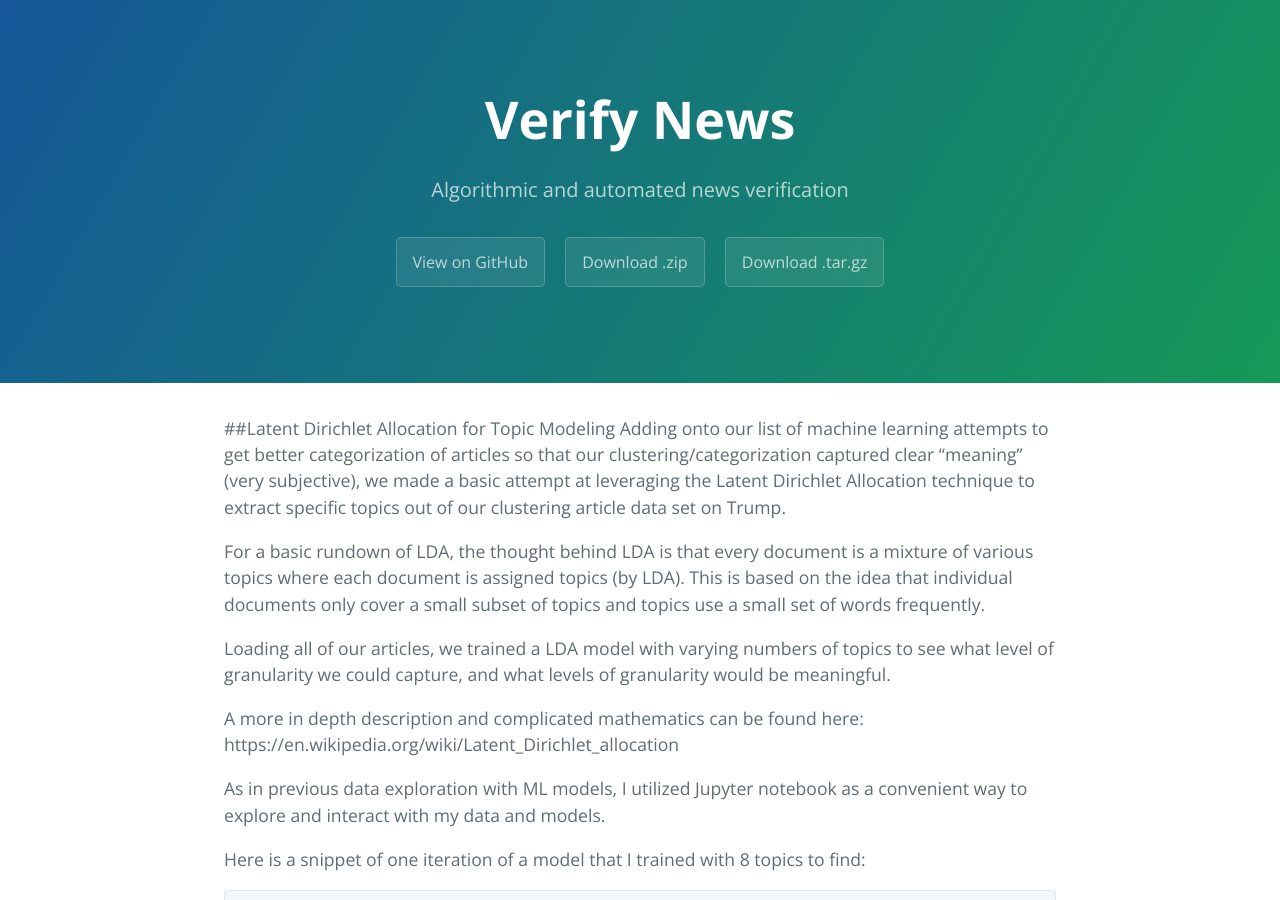
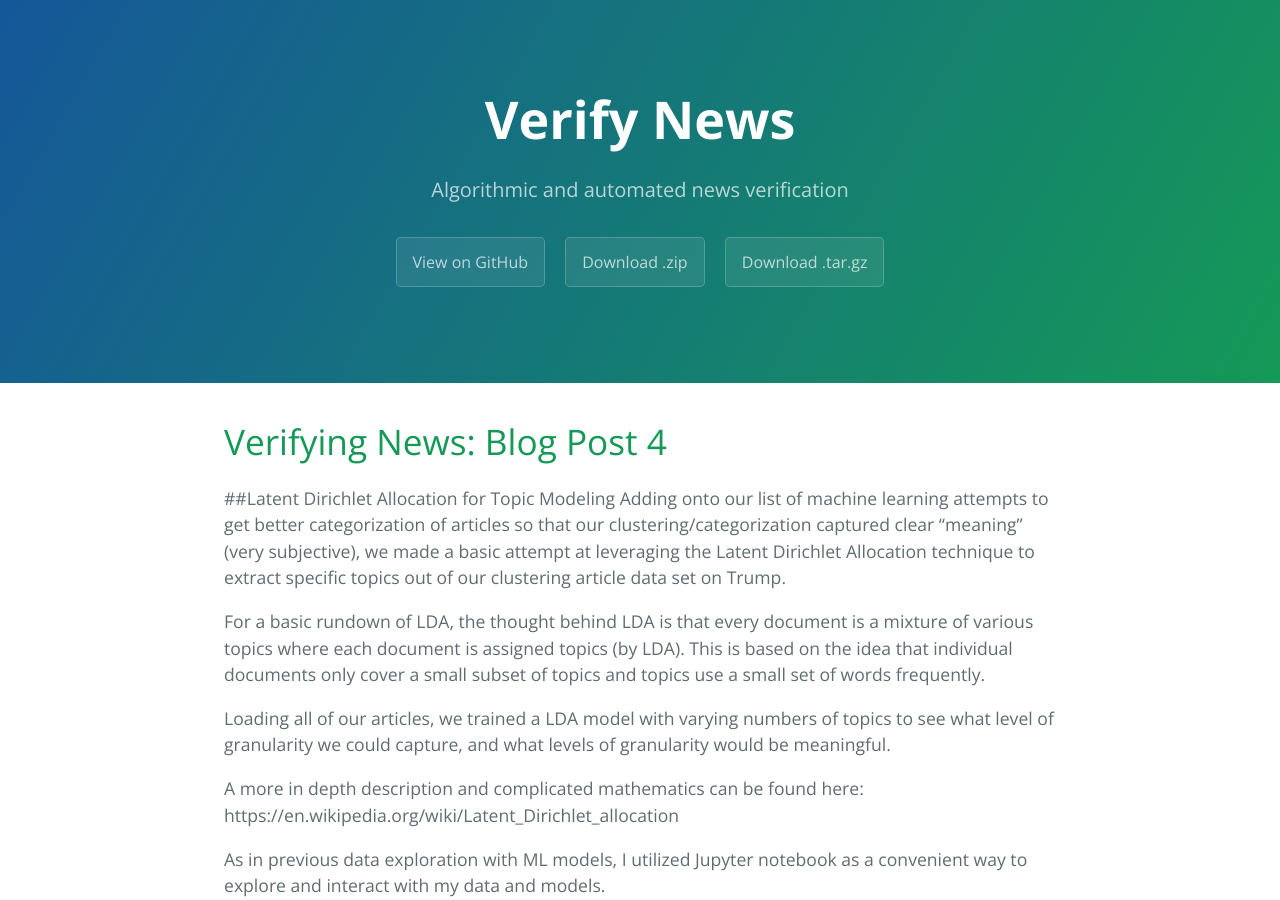
Before and after one commit to verifynews/verifynews, a Jekyll site: the page built from _posts/2017-04-25-04_blog4.markdown, in a window 1280 px wide and 900 px high. Built offline with Jekyll 4.4.1, drawn with Linux system fonts in a browser that asks for light colours.

Commit message:
Update 2017-04-25-04_blog4.markdown

```diff
--- a/_posts/2017-04-25-04_blog4.markdown
+++ b/_posts/2017-04-25-04_blog4.markdown
@@ -4,6 +4,8 @@ title:  "Verifying News: Blog Post 4"
 date:   2017-04-25 23:30:00
 categories: main
 ---
+# Verifying News: Blog Post 4
+
 ##Latent Dirichlet Allocation for Topic Modeling
 Adding onto our list of machine learning attempts to get better categorization
 of articles so that our clustering/categorization captured clear "meaning" (very subjective),
```
